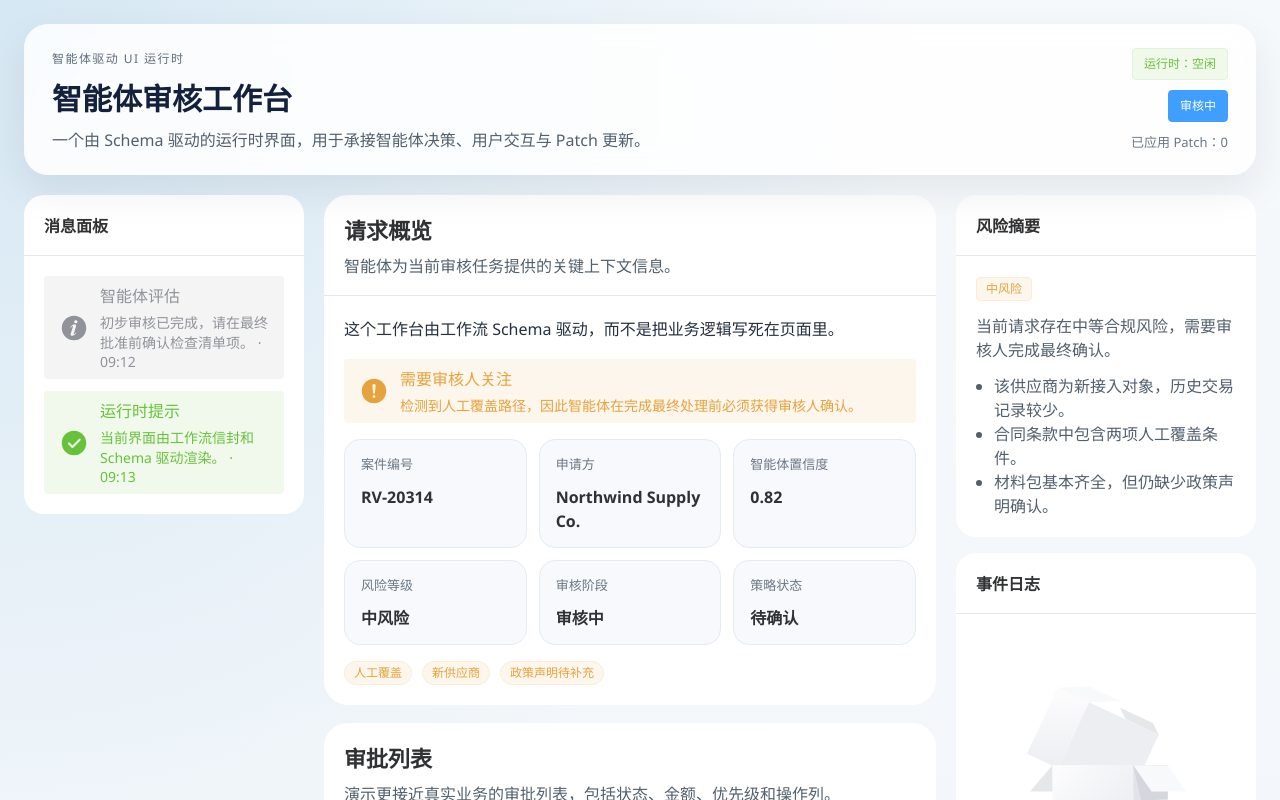
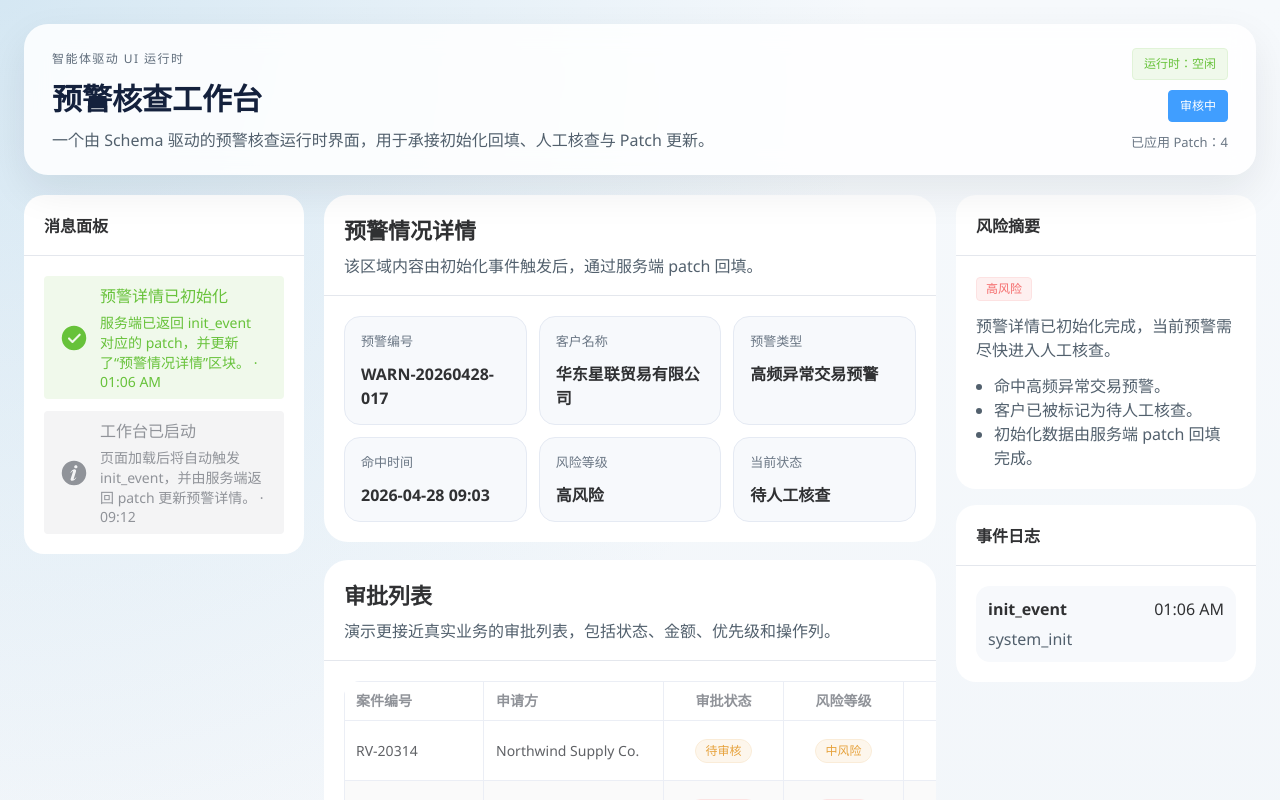
Before and after one commit to jiangfangfangxm/agent-ui-vue, a Vue app: page / in a window 1280 px wide. Shown: the top 800 px of the page. Built offline with nearby package versions, Linux system fonts and the light colour scheme.

Commit message:
chore: change event to risk event

```diff
--- a/src/App.vue
+++ b/src/App.vue
@@ -1,4 +1,5 @@
 <script setup lang="ts">
+import { onMounted } from "vue";
 import WorkbenchLayout from "./components/layout/WorkbenchLayout.vue";
 import PageRenderer from "./components/renderer/PageRenderer.vue";
 import { useWorkflowRuntime } from "./composables/useWorkflowRuntime";
@@ -12,6 +13,17 @@ const {
   lastAppliedPatchCount,
   dispatchEvent,
 } = useWorkflowRuntime();
+
+onMounted(() => {
+  if (!envelope.value.allowedEvents.includes("init_event")) {
+    return;
+  }
+
+  void dispatchEvent({
+    type: "init_event",
+    componentId: "system_init",
+  });
+});
 </script>
 
 <template>
--- a/src/agent/MockPatchPlannerModel.ts
+++ b/src/agent/MockPatchPlannerModel.ts
@@ -1,7 +1,13 @@
+/**
+ * 当前项目的 mock Patch Planner。
+ * 作用是模拟 Agent 根据事件和上下文生成 PatchOperation[]，帮助验证完整运行链路。
+ * 后续接真实模型时，优先替换这里的生成逻辑，而不是改 renderer 或 widget。
+ */
 import type { PatchPlannerModel } from "./PatchPlannerAgent";
 import type { PatchPlanningInput, PatchPlanningOutput } from "./contracts";
 import type {
   ChecklistComponent,
+  KeyValueComponent,
   PatchOperation,
   UISection,
   WorkflowEnvelope,
@@ -29,6 +35,17 @@ function findReviewChecklist(envelope: WorkflowEnvelope): {
   }
 
   return { section, checklist };
+}
+
+function findOverviewKeyValue(
+  envelope: WorkflowEnvelope,
+): KeyValueComponent | null {
+  const section = envelope.page.sections.find((entry) => entry.id === "sec_overview");
+  const keyValue = section?.components.find(
+    (component): component is KeyValueComponent => component.type === "key_value",
+  );
+
+  return keyValue ?? null;
 }
 
 function replaceChecklistInSection(
@@ -103,7 +120,7 @@ function buildChecklistAdditionSection(
         {
           id: `item_custom_${event.id}`,
           label: normalizedLabel,
-          description: "由审核人在当前工作流中手动补充。",
+          description: "由核查人员在当前工作流中手动补充。",
           checked: false,
         },
       ],
@@ -116,12 +133,39 @@ function buildChecklistAdditionSection(
   };
 }
 
+function buildWarningDetailSection(): UISection {
+  return {
+    id: "sec_overview",
+    title: "预警情况详情",
+    description: "该区域内容由初始化事件触发后，通过服务端 patch 回填。",
+    components: [
+      {
+        id: "cmp_warning_detail",
+        type: "key_value",
+        props: {
+          layout: "grid",
+          columns: 3,
+          minColumnWidth: 220,
+          items: [
+            { label: "预警编号", value: "WARN-20260428-017" },
+            { label: "客户名称", value: "华东星联贸易有限公司" },
+            { label: "预警类型", value: "高频异常交易预警" },
+            { label: "命中时间", value: "2026-04-28 09:03" },
+            { label: "风险等级", value: "高风险" },
+            { label: "当前状态", value: "待人工核查" },
+          ],
+        },
+      },
+    ],
+  };
+}
+
 function buildResultSection(sectionId: string, decision: string): UISection {
   const approved = decision === "approve";
 
   return {
     id: sectionId,
-    title: approved ? "审核结果" : "退回结果",
+    title: approved ? "核查结果" : "退回结果",
     description: "这一节内容由模拟智能体作为 Patch 结果返回。",
     components: [
       {
@@ -129,23 +173,150 @@ function buildResultSection(sectionId: string, decision: string): UISection {
         type: "result_summary",
         props: {
           status: approved ? "success" : "warning",
-          headline: approved ? "已批准" : "已退回修改",
+          headline: approved ? "已完成核查" : "已退回补充",
           summary: approved
-            ? "审核人已批准该案件，智能体可以继续执行后续流程。"
-            : "审核人要求补充修改，智能体需要在继续前重新生成方案。",
+            ? "核查人员已完成预警核查，相关信息可进入后续处置流程。"
+            : "核查人员要求补充更多材料后再继续处理该预警。",
           nextSteps: approved
             ? [
-                "通知下游自动化服务继续处理。",
-                "将审核确认写入审计记录。",
+                "将核查结论同步给后续处置系统。",
+                "保留当前核查记录作为审计依据。",
               ]
             : [
-                "将案件连同审核意见退回给智能体。",
-                "待补齐政策材料后重新生成提交包。",
+                "通知相关团队补充证明材料。",
+                "待材料齐全后重新发起核查流程。",
               ],
         },
       },
     ],
   };
+}
+
+function buildReviewReportText(envelope: WorkflowEnvelope): string {
+  const keyValue = findOverviewKeyValue(envelope);
+  const reviewState = findReviewChecklist(envelope);
+
+  const profileLines = (keyValue?.props.items ?? []).map(
+    (item) => `- ${item.label}：${item.value}`,
+  );
+
+  const checkedItems =
+    reviewState?.checklist.props.items.filter((item) => item.checked) ?? [];
+  const uncheckedItems =
+    reviewState?.checklist.props.items.filter((item) => !item.checked) ?? [];
+
+  const reviewedContent =
+    checkedItems.length > 0
+      ? checkedItems.map((item) => `- ${item.label}`).join("\n")
+      : "- 暂无已勾选的核查事项";
+
+  const pendingContent =
+    uncheckedItems.length > 0
+      ? uncheckedItems.map((item) => `- ${item.label}`).join("\n")
+      : "- 无待补充事项";
+
+  return [
+    "核查报告",
+    "",
+    "预警基本情况",
+    ...(profileLines.length > 0 ? profileLines : ["- 暂无预警详情信息"]),
+    "",
+    "已核查内容",
+    reviewedContent,
+    "",
+    "待补充关注项",
+    pendingContent,
+    "",
+    "核查结论",
+    "核查人员已完成本次预警核查。结合当前预警详情、核查清单执行情况与审批列表信息，建议将该预警移交后续处置流程，并保留当前记录作为审计依据。",
+  ].join("\n");
+}
+
+function buildReviewReportSection(envelope: WorkflowEnvelope): UISection {
+  return {
+    id: "sec_review_report",
+    title: "核查报告",
+    description: "由运行时在完成核查后生成的结构化报告。",
+    components: [
+      {
+        id: "cmp_review_report",
+        type: "text",
+        props: {
+          content: buildReviewReportText(envelope),
+          variant: "body",
+        },
+      },
+    ],
+  };
+}
+
+function buildReviewReportPatches(envelope: WorkflowEnvelope): PatchOperation[] {
+  const reportSection = buildReviewReportSection(envelope);
+  const exists = envelope.page.sections.some(
+    (section) => section.id === reportSection.id,
+  );
+
+  if (exists) {
+    return [
+      {
+        op: "remove_section",
+        sectionId: reportSection.id,
+      },
+      {
+        op: "append_section",
+        value: reportSection,
+        beforeSectionId: "sec_main_review",
+      },
+    ];
+  }
+
+  return [
+    {
+      op: "append_section",
+      value: reportSection,
+      beforeSectionId: "sec_main_review",
+    },
+  ];
+}
+
+function handleInitEvent(
+  envelope: WorkflowEnvelope,
+  event: WorkflowEvent,
+): PatchOperation[] {
+  return [
+    {
+      op: "replace_section",
+      sectionId: "sec_overview",
+      value: buildWarningDetailSection(),
+    },
+    {
+      op: "set_allowed_events",
+      value: envelope.allowedEvents.filter((eventType) => eventType !== "init_event"),
+    },
+    {
+      op: "set_risk_summary",
+      value: {
+        level: "high",
+        summary: "预警详情已初始化完成，当前预警需尽快进入人工核查。",
+        details: [
+          "命中高频异常交易预警。",
+          "客户已被标记为待人工核查。",
+          "初始化数据由服务端 patch 回填完成。",
+        ],
+      },
+    },
+    {
+      op: "prepend_message",
+      value: {
+        id: `msg_init_${event.id}`,
+        role: "system",
+        title: "预警详情已初始化",
+        body: "服务端已返回 init_event 对应的 patch，并更新了“预警情况详情”区块。",
+        tone: "success",
+        timestamp: event.timestamp,
+      },
+    },
+  ];
 }
 
 function handleToggleCheck(
@@ -175,8 +346,8 @@ function handleToggleCheck(
       value: {
         id: `msg_toggle_${event.id}`,
         role: "user",
-        title: "清单已更新",
-        body: `审核人已将清单进度更新为 ${checkedCount} 项已完成。`,
+        title: "核查清单已更新",
+        body: `核查人员已将清单进度更新为 ${checkedCount} 项已完成。`,
         tone: "info",
         timestamp: event.timestamp,
       },
@@ -198,8 +369,8 @@ function handleAddChecklistItem(
         value: {
           id: `msg_add_check_invalid_${event.id}`,
           role: "system",
-          title: "新增审核事项失败",
-          body: "请输入有效的审核事项内容后再提交。",
+          title: "新增核查事项失败",
+          body: "请输入有效的核查事项内容后再提交。",
           tone: "warning",
           timestamp: event.timestamp,
         },
@@ -218,7 +389,7 @@ function handleAddChecklistItem(
         value: {
           id: `msg_add_check_duplicate_${event.id}`,
           role: "system",
-          title: "审核事项已存在",
+          title: "核查事项已存在",
           body: `“${normalizedLabel}” 已在当前清单中，无需重复添加。`,
           tone: "warning",
           timestamp: event.timestamp,
@@ -244,8 +415,8 @@ function handleAddChecklistItem(
       value: {
         id: `msg_add_check_${event.id}`,
         role: "agent",
-        title: "审核事项已添加",
-        body: `已将新的审核事项“${nextState.normalizedLabel}”加入当前清单。`,
+        title: "核查事项已添加",
+        body: `已将新的核查事项“${nextState.normalizedLabel}”加入当前清单。`,
         tone: "success",
         timestamp: event.timestamp,
       },
@@ -255,7 +426,7 @@ function handleAddChecklistItem(
       value: {
         ...envelope.riskSummary,
         details: [
-          `人工补充审核事项：${nextState.normalizedLabel}`,
+          `人工补充核查事项：${nextState.normalizedLabel}`,
           ...envelope.riskSummary.details,
         ].slice(0, 5),
       },
@@ -264,16 +435,53 @@ function handleAddChecklistItem(
 }
 
 function handleSubmitDecision(
-  _envelope: WorkflowEnvelope,
+  envelope: WorkflowEnvelope,
   event: WorkflowEvent,
 ): PatchOperation[] {
   const decision = String(event.payload?.decision ?? "revise");
+
+  if (decision === "approve") {
+    return [
+      {
+        op: "set_state",
+        value: "presenting_result",
+      },
+      ...buildReviewReportPatches(envelope),
+      {
+        op: "set_allowed_events",
+        value: [],
+      },
+      {
+        op: "set_risk_summary",
+        value: {
+          level: "low",
+          summary: "核查人员已完成预警核查，运行时已准备进入最终处置阶段。",
+          details: [
+            "人工核查已顺利完成。",
+            "核查报告已生成，可作为后续处置与审计依据。",
+          ],
+        },
+      },
+      {
+        op: "prepend_message",
+        value: {
+          id: `msg_decision_${event.id}`,
+          role: "agent",
+          title: "核查报告已生成",
+          body: "运行时已接收批准事件，并在页面中追加核查报告 section。",
+          tone: "success",
+          timestamp: event.timestamp,
+        },
+      },
+    ];
+  }
+
   const sectionId = "sec_main_review";
 
   return [
     {
       op: "set_state",
-      value: decision === "approve" ? "presenting_result" : "awaiting_revision",
+      value: "awaiting_revision",
     },
     {
       op: "replace_section",
@@ -287,15 +495,9 @@ function handleSubmitDecision(
     {
       op: "set_risk_summary",
       value: {
-        level: decision === "approve" ? "low" : "medium",
-        summary:
-          decision === "approve"
-            ? "审核人已批准案件，运行时已准备进入最终执行阶段。"
-            : "审核人要求先补充修改，案件暂不能继续流转。",
-        details:
-          decision === "approve"
-            ? ["人工审核已顺利完成。"]
-            : ["智能体需要调整方案并重新提交。"],
+        level: "medium",
+        summary: "核查人员要求先补充修改，当前预警暂不能继续流转。",
+        details: ["需要补充更多核查材料后再重新提交。"],
       },
     },
     {
@@ -304,11 +506,8 @@ function handleSubmitDecision(
         id: `msg_decision_${event.id}`,
         role: "agent",
         title: "Patch 已应用",
-        body:
-          decision === "approve"
-            ? "运行时已接收批准类 Patch，并完成界面更新。"
-            : "运行时已接收退回修改类 Patch，并完成界面切换。",
-        tone: decision === "approve" ? "success" : "warning",
+        body: "运行时已接收退回修改类 Patch，并完成界面切换。",
+        tone: "warning",
         timestamp: event.timestamp,
       },
     },
@@ -339,16 +538,13 @@ function handleOpenDetail(
 }
 
 const handlers: Record<string, PatchHandler> = {
+  init_event: handleInitEvent,
   toggle_check: handleToggleCheck,
   add_checklist_item: handleAddChecklistItem,
   submit_decision: handleSubmitDecision,
   open_detail: handleOpenDetail,
 };
 
-/**
- * 当前项目内置的模拟 Patch Planner。
- * 作用是先把 Agent 的输入输出协议跑通，后续再替换成真实模型。
- */
 export class MockPatchPlannerModel implements PatchPlannerModel {
   async generate(input: PatchPlanningInput): Promise<PatchPlanningOutput> {
     await new Promise((resolve) => window.setTimeout(resolve, 180));
--- a/src/components/renderer/registry.ts
+++ b/src/components/renderer/registry.ts
@@ -1,3 +1,8 @@
+/**
+ * Widget 注册表。
+ * 把 Schema 中的 component type 映射到真实 Vue 组件，是 renderer 可扩展性的核心入口。
+ * 新增 widget 时通常需要同时修改类型定义、具体组件实现和这里的注册关系。
+ */
 import type { Component } from "vue";
 import type { WidgetType } from "../../types/workflow";
 import AlertWidget from "../widgets/AlertWidget.vue";
--- a/src/composables/useWorkflowRuntime.ts
+++ b/src/composables/useWorkflowRuntime.ts
@@ -1,3 +1,8 @@
+/**
+ * 工作流运行时入口。
+ * 负责接收用户事件、调用 Patch Planner、应用 patches，并把最新 envelope 暴露给 UI。
+ * 业务状态流转应优先经过这里，不要在页面组件中直接维护平行业务状态。
+ */
 import { computed, ref } from "vue";
 import { MockPatchPlannerModel } from "../agent/MockPatchPlannerModel";
 import { RuntimePatchPlannerAgent } from "../agent/PatchPlannerAgent";
@@ -40,7 +45,6 @@ function createRuntimeMessage(
   };
 }
 
-// 当前 runtime 先接一个 mock planner，后续可以平滑替换成真实 Agent。
 const patchPlanner = new RuntimePatchPlannerAgent(
   new MockPatchPlannerModel(),
 );
--- a/src/mock/initialEnvelope.ts
+++ b/src/mock/initialEnvelope.ts
@@ -1,10 +1,16 @@
+/**
+ * 当前 demo 页面使用的 mock 工作流信封。
+ * 这里定义页面初始 schema、允许事件和示例数据，是理解交互效果的最快入口。
+ * 适合放演示数据和原型流程，不适合放正式业务逻辑。
+ */
 import type { WorkflowEnvelope } from "../types/workflow";
 
 export const initialEnvelope: WorkflowEnvelope = {
-  id: "wf_risk_review_001",
+  id: "wf_warning_review_001",
   version: "1.0.0",
   state: "reviewing",
   allowedEvents: [
+    "init_event",
     "toggle_check",
     "add_checklist_item",
     "submit_decision",
@@ -12,84 +18,47 @@ export const initialEnvelope: WorkflowEnvelope = {
   ],
   riskSummary: {
     level: "medium",
-    summary: "当前请求存在中等合规风险，需要审核人完成最终确认。",
+    summary: "当前存在一条待核查预警，建议先完成详情初始化与人工复核。",
     details: [
-      "该供应商为新接入对象，历史交易记录较少。",
-      "合同条款中包含两项人工覆盖条件。",
-      "材料包基本齐全，但仍缺少政策声明确认。",
+      "预警详情将在页面初始化时通过 init_event 回填。",
+      "核查过程中仍需结合审批列表与审核清单完成最终判断。",
     ],
   },
   messages: [
     {
       id: "msg_001",
-      role: "agent",
-      title: "智能体评估",
-      body: "初步审核已完成，请在最终批准前确认检查清单项。",
+      role: "system",
+      title: "工作台已启动",
+      body: "页面加载后将自动触发 init_event，并由服务端返回 patch 更新预警详情。",
       tone: "info",
       timestamp: "09:12",
     },
-    {
-      id: "msg_002",
-      role: "system",
-      title: "运行时提示",
-      body: "当前界面由工作流信封和 Schema 驱动渲染。",
-      tone: "success",
-      timestamp: "09:13",
-    },
   ],
   page: {
-    id: "page_risk_review",
-    title: "智能体审核工作台",
-    description:
-      "一个由 Schema 驱动的运行时界面，用于承接智能体决策、用户交互与 Patch 更新。",
+    id: "page_warning_review",
+    title: "预警核查工作台",
+    description: "一个由 Schema 驱动的预警核查运行时界面，用于承接初始化回填、人工核查与 Patch 更新。",
     sections: [
       {
         id: "sec_overview",
-        title: "请求概览",
-        description: "智能体为当前审核任务提供的关键上下文信息。",
+        title: "预警情况详情",
+        description: "该区域在页面启动后会通过 init_event 触发的 patch 回填。",
         components: [
           {
-            id: "cmp_intro",
-            type: "text",
-            props: {
-              content:
-                "这个工作台由工作流 Schema 驱动，而不是把业务逻辑写死在页面里。",
-              variant: "body",
-            },
-          },
-          {
-            id: "cmp_alert",
-            type: "alert",
-            props: {
-              title: "需要审核人关注",
-              description:
-                "检测到人工覆盖路径，因此智能体在完成最终处理前必须获得审核人确认。",
-              tone: "warning",
-            },
-          },
-          {
-            id: "cmp_kv",
+            id: "cmp_warning_detail",
             type: "key_value",
             props: {
               layout: "grid",
               columns: 3,
               minColumnWidth: 220,
               items: [
-                { label: "案件编号", value: "RV-20314" },
-                { label: "申请方", value: "Northwind Supply Co." },
-                { label: "智能体置信度", value: "0.82" },
-                { label: "风险等级", value: "中风险" },
-                { label: "审核阶段", value: "审核中" },
-                { label: "策略状态", value: "待确认" },
+                { label: "预警编号", value: "-" },
+                { label: "客户名称", value: "-" },
+                { label: "预警类型", value: "-" },
+                { label: "命中时间", value: "-" },
+                { label: "风险等级", value: "-" },
+                { label: "当前状态", value: "-" },
               ],
-            },
-          },
-          {
-            id: "cmp_badges",
-            type: "badge_list",
-            props: {
-              items: ["人工覆盖", "新供应商", "政策声明待补充"],
-              tone: "warning",
             },
           },
         ],
@@ -108,18 +77,8 @@ export const initialEnvelope: WorkflowEnvelope = {
               size: "default",
               emptyText: "暂无审批数据",
               columns: [
-                {
-                  key: "caseId",
-                  label: "案件编号",
-                  type: "text",
-                  minWidth: 140,
-                },
-                {
-                  key: "applicant",
-                  label: "申请方",
-                  type: "text",
-                  minWidth: 180,
-                },
+                { key: "caseId", label: "案件编号", type: "text", minWidth: 140 },
+                { key: "applicant", label: "申请方", type: "text", minWidth: 180 },
                 {
                   key: "approvalStatus",
                   label: "审批状态",
@@ -159,12 +118,7 @@ export const initialEnvelope: WorkflowEnvelope = {
                   align: "right",
                   minWidth: 120,
                 },
-                {
-                  key: "owner",
-                  label: "当前负责人",
-                  type: "text",
-                  minWidth: 120,
-                },
+                { key: "owner", label: "当前负责人", type: "text", minWidth: 120 },
                 {
                   key: "priority",
                   label: "优先级",
--- a/src/types/workflow.ts
+++ b/src/types/workflow.ts
@@ -1,3 +1,8 @@
+/**
+ * 项目核心协议定义。
+ * 这里描述运行时共享的数据模型，包括 Schema、Event、Patch 和 Envelope。
+ * 维护时优先在这里统一收敛类型，而不是让各层各自发明字段。
+ */
 export type WidgetType =
   | "text"
   | "text_input"
@@ -253,7 +258,7 @@ export interface WorkflowEnvelope {
 export type PatchOperation =
   | { op: "set_state"; value: WorkflowState }
   | { op: "replace_section"; sectionId: string; value: UISection }
-  | { op: "append_section"; value: UISection }
+  | { op: "append_section"; value: UISection; beforeSectionId?: string }
   | { op: "remove_section"; sectionId: string }
   | { op: "prepend_message"; value: WorkflowMessage }
   | { op: "set_allowed_events"; value: string[] }
--- a/src/utils/patch.ts
+++ b/src/utils/patch.ts
@@ -1,3 +1,8 @@
+/**
+ * Patch Engine。
+ * 这是 WorkflowEnvelope 的正式更新入口，用于把 PatchOperation[] 转成新的页面状态。
+ * 如果需要新增 UI 变化能力，优先扩展这里的 patch 语义，而不是在组件层直接改状态。
+ */
 import type {
   PatchExecutionResult,
   PatchOperation,
@@ -16,6 +21,7 @@ function dedupeEventTypes(events: string[]): string[] {
   return [...new Set(events)];
 }
 
+// 在执行替换、删除或定点插入前，先确认目标 section 已存在。
 function ensureSectionExists(
   sections: UISection[],
   sectionId: string,
@@ -29,6 +35,7 @@ function ensureSectionExists(
   }
 }
 
+// 在执行追加类操作前，先防止生成重复的 section id。
 function ensureSectionMissing(
   sections: UISection[],
   sectionId: string,
@@ -42,6 +49,7 @@ function ensureSectionMissing(
   }
 }
 
+// 单条 patch 的应用逻辑。这里负责把协议语义翻译成新的 envelope。
 function applyPatch(
   envelope: WorkflowEnvelope,
   patch: PatchOperation,
@@ -72,6 +80,26 @@ function applyPatch(
       };
     case "append_section":
       ensureSectionMissing(sections, patch.value.id, patch);
+
+      if (patch.beforeSectionId) {
+        ensureSectionExists(sections, patch.beforeSectionId, patch);
+
+        const insertIndex = sections.findIndex(
+          (section) => section.id === patch.beforeSectionId,
+        );
+
+        return {
+          ...envelope,
+          page: {
+            ...envelope.page,
+            sections: [
+              ...sections.slice(0, insertIndex),
+              patch.value,
+              ...sections.slice(insertIndex),
+            ],
+          },
+        };
+      }
 
       return {
         ...envelope,
@@ -104,6 +132,7 @@ function applyPatch(
   }
 }
 
+// 顺序执行 patch 列表，并保留实际已应用的 patch 记录，便于运行时观测和调试。
 export function applyPatches(
   envelope: WorkflowEnvelope,
   patches: PatchOperation[],
```
Also changed, not shown: 1 other file (tests, documents, lock files or other folders).
